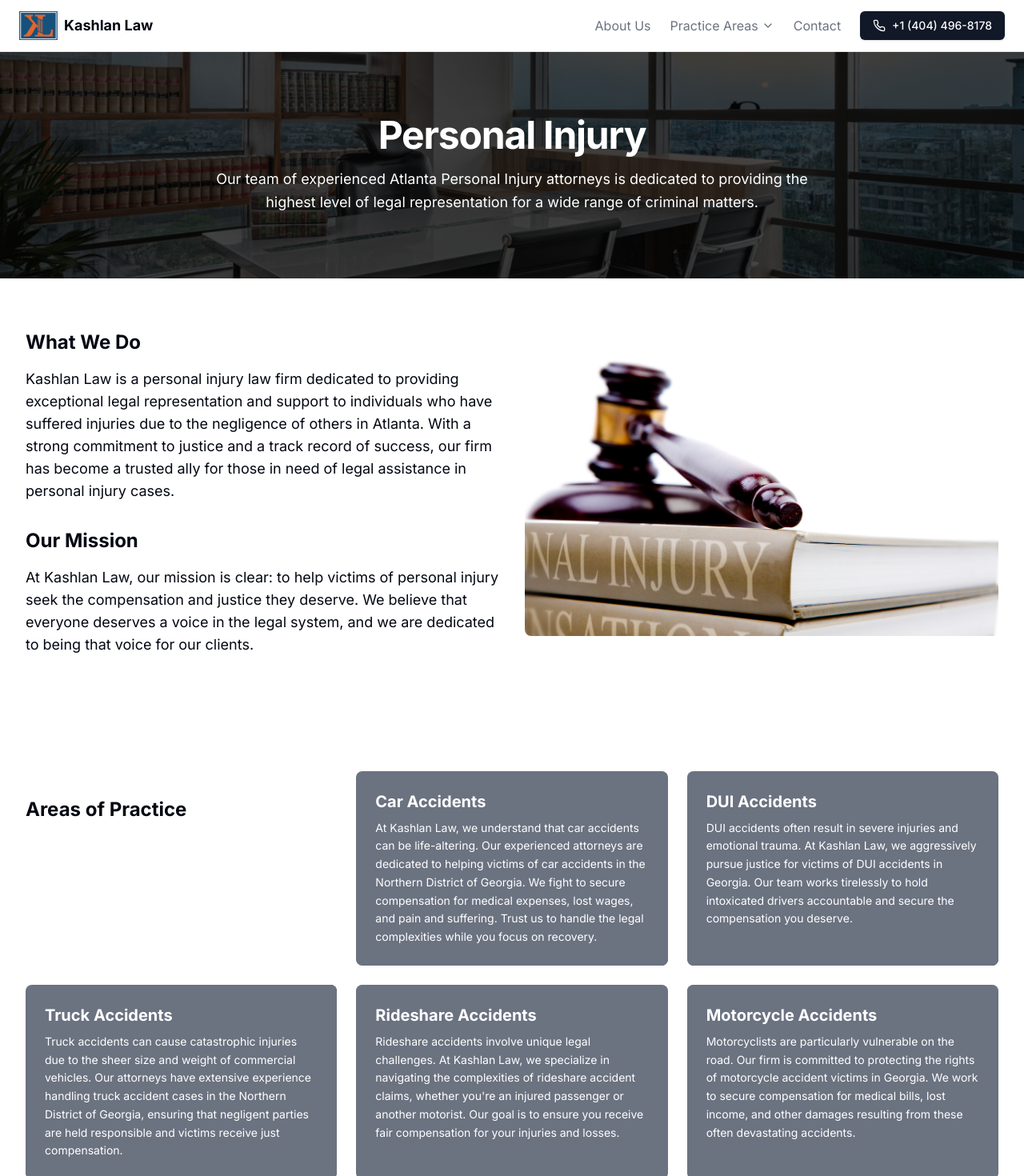
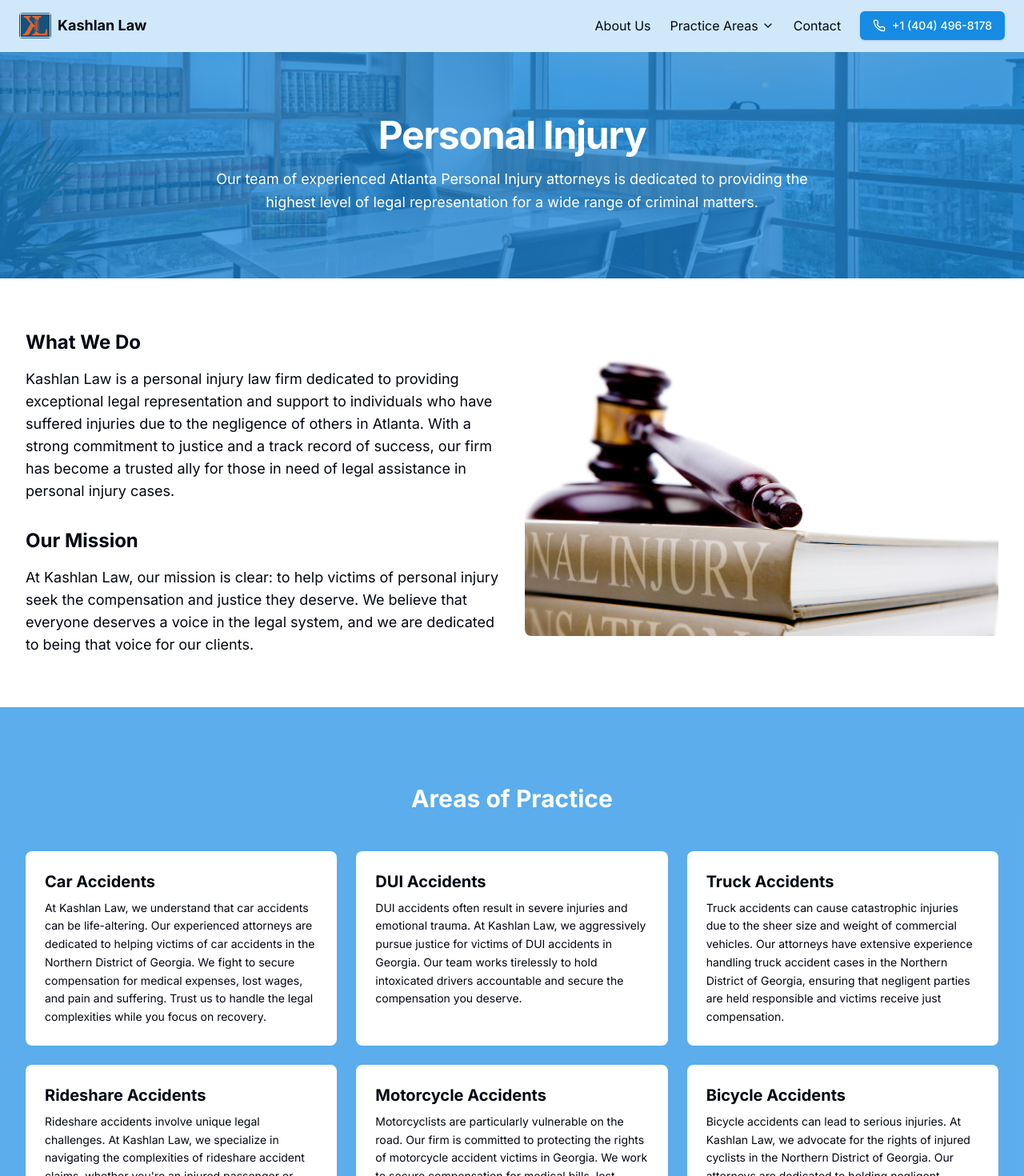
Before and after one commit to ra8200/kashlan-law, a Next.js app: page /personal in a window 1280 px wide. Shown: the top 1470 px of the page at 80% size. Built offline with nearby package versions, Linux system fonts and the light colour scheme.

Commit message:
updated the color of the elements and hopfully fixed the logo issue

```diff
--- a/app/about/page.tsx
+++ b/app/about/page.tsx
@@ -14,7 +14,7 @@ export default function About() {
         className="relative w-full h-[300px] bg-cover bg-center"
         style={{ backgroundImage: "url('/hero2.png')" }}
       >
-        <div className="absolute inset-0 bg-black bg-opacity-50 flex flex-col items-center justify-center">
+        <div className="absolute inset-0 bg-secondary/70 bg-opacity-50 flex flex-col items-center justify-center">
           <h1 className="text-4xl font-bold text-white">Kareem A. Kashlan</h1>
           <Button className="mt-4 bg-white text-gray-700">Get a Free Consultation</Button>
         </div>
--- a/app/criminal/page.tsx
+++ b/app/criminal/page.tsx
@@ -37,7 +37,7 @@ export default function CriminalLaw() {
   return (
     <div className="flex flex-col min-h-dvh">
       <header className="relative w-full bg-[url('/hero2.png')] bg-cover bg-center bg-no-repeat">
-        <div className="absolute inset-0 bg-black/70" />
+        <div className="absolute inset-0 bg-secondary/70" />
         <div className="container py-20 px-4 md:px-6 relative z-10 text-center text-white">
           <h1 className="text-3xl font-bold tracking-tight sm:text-4xl md:text-5xl">Criminal Law</h1>
           <p className="mt-4 max-w-3xl mx-auto text-lg leading-relaxed">
@@ -59,7 +59,7 @@ export default function CriminalLaw() {
                 At Kashlan Law, we believe in the fundamental principle that every individual, is innocent until proven guilty. Our mission is to defend your rights and ensure you receive a fair and just legal process. Specializing in a wide range of criminal defense cases, from violent crimes to financial fraud, our team is equipped with the knowledge and experience to navigate the complexities of the criminal justice system. We are committed to providing personalized and aggressive defense strategies to achieve the best possible outcome for our clients.
               </p>
             </div>
-            <div className="mt-8 md:mt-0 md:w-1/2">
+            <div className="mt-8 md:mt-0 md:w-1/2 bg-secondary/40">
               <Image
                 src="/criminalLaw.png"
                 alt="Team"
@@ -70,15 +70,14 @@ export default function CriminalLaw() {
             </div>
           </div>
         </section>
-        <section className="py-12 md:py-20">
-          <div className="container grid grid-cols-1 sm:grid-cols-2 lg:grid-cols-3 gap-6">
-            <h2 className="mt-8 text-2xl font-bold">Areas of Practice</h2>
+        <section className="py-6 md:py-24 bg-secondary/70">
+          <h2 className="text-3xl font-bold text-center text-white">Areas of Practice</h2>
+          <div className="py-12 container grid grid-cols-1 sm:grid-cols-2 lg:grid-cols-3 gap-6">
             {criminalCardData.map((card, index) => (
               <Card
                 key={index}
                 title={card.title}
                 description={card.description}
-                image={card.image}
                 onClick={() => handleCardClick(index)}
               />
             ))}
--- a/app/layout.tsx
+++ b/app/layout.tsx
@@ -1,6 +1,6 @@
 import type { Metadata } from "next";
 import { Inter as FontSans } from "next/font/google";
-import "./globals.css";
+import "/styles/globals.css";
 import NavBar from "@/components/NavBar";
 import Footer from "@/components/Footer";
 
--- a/app/page.tsx
+++ b/app/page.tsx
@@ -14,7 +14,7 @@ export default function Home() {
     <div className="flex flex-col min-h-dvh">
       <main className="flex-1">
         <section className="relative w-full h-[60vh] md:h-[80vh] bg-[url('/hero.jpg')] bg-cover bg-center">
-          <div className="absolute inset-0 bg-black/50" />
+          <div className="absolute inset-0 bg-secondary/70" />
           <div className="relative h-full flex flex-col items-center justify-center text-center text-primary-foreground px-4 md:px-6">
             <h1 className="text-4xl md:text-6xl font-bold">Kashlan Law</h1>
             <div className="text-lg md:text-2xl mt-4">
@@ -55,9 +55,9 @@ export default function Home() {
             </div>
           </div>
         </section>
-        <section id="practice" className="py-12 md:py-24 bg-gray-300">
+        <section id="practice" className="py-12 md:py-24 bg-secondary/70">
           <div className="container px-4 md:px-6">
-            <h2 className="text-3xl font-bold text-center">Our Practice Areas</h2>
+            <h2 className="text-3xl font-bold text-center text-white">Our Practice Areas</h2>
             <div className="grid grid-cols-1 sm:grid-cols-2 md:grid-cols-3 gap-6 mt-8">
               <Link href="/criminal">
                 <Card>
--- a/app/personal/page.tsx
+++ b/app/personal/page.tsx
@@ -37,7 +37,7 @@ export default function PersonalInjury() {
   return (
     <div className="flex flex-col min-h-dvh">
       <header className="relative w-full bg-[url('/hero2.png')] bg-cover bg-center bg-no-repeat">
-        <div className="absolute inset-0 bg-black/70" />
+        <div className="absolute inset-0 bg-secondary/70" />
         <div className="container py-20 px-4 md:px-6 relative z-10 text-center text-white">
           <h1 className="text-3xl font-bold tracking-tight sm:text-4xl md:text-5xl">Personal Injury</h1>
           <p className="mt-4 max-w-3xl mx-auto text-lg leading-relaxed">
@@ -75,15 +75,14 @@ export default function PersonalInjury() {
           </div>
         </div>
       </section>
-        <section className="py-12 md:py-20">
-          <div className="container grid grid-cols-1 sm:grid-cols-2 lg:grid-cols-3 gap-6">
-            <h2 className="mt-8 text-2xl font-bold">Areas of Practice</h2>
+        <section className="py-6 md:py-24 bg-secondary/70">
+          <h2 className="text-3xl font-bold text-center text-white">Areas of Practice</h2>
+          <div className="py-12 container grid grid-cols-1 sm:grid-cols-2 lg:grid-cols-3 gap-6">
             {personalCardData.map((card, index) => (
               <Card
                 key={index}
                 title={card.title}
                 description={card.description}
-                image={card.image}
                 onClick={() => handleCardClick(index)}
               />
             ))}
--- a/components/Cards.tsx
+++ b/components/Cards.tsx
@@ -3,19 +3,16 @@ import React from 'react';
 interface CardProps {
   title: string;
   description: string;
-  image: string;
   onClick: () => void;
 }
 
-const Card: React.FC<CardProps> = ({ title, description, image, onClick }) => (
+const Card: React.FC<CardProps> = ({ title, description, onClick }) => (
   <div className="relative rounded-lg overflow-hidden cursor-pointer" onClick={onClick}>
     <div
       className="absolute inset-0 bg-cover bg-center bg-no-repeat transition-transform duration-300 ease-in-out transform group-hover:scale-105"
-      style={{ backgroundImage: `url(${image})` }}
     />
-
-    <div className="absolute inset-0 bg-gray-500 group-hover:bg-black/50 transition-colors duration-300 ease-in-out" />
-    <div className="relative z-10 p-6 text-white">
+    <div className="absolute inset-0 bg-white" />
+    <div className="relative z-10 p-6">
       <h3 className="text-xl font-bold">{title}</h3>
       <p className="mt-2 text-sm leading-relaxed">{description}</p>
     </div>
--- a/components/ContactForm.tsx
+++ b/components/ContactForm.tsx
@@ -39,7 +39,7 @@ export default function ContactForm () {
   };
 
   return (
-    <Card>
+    <Card className="bg-secondary/20">
       <CardHeader>
         <CardTitle>Contact Us</CardTitle>
         <CardDescription>Fill out the form below and we will get back to you as soon as possible.</CardDescription>
@@ -76,7 +76,7 @@ export default function ContactForm () {
             <Label htmlFor="description">Description</Label>
             <Textarea id="description" value={description} onChange={(e) => setDescription(e.target.value)} placeholder="Describe your legal matter" className="min-h-[100px]" />
           </div>
-          <Button type="submit">Submit</Button>
+          <Button type="submit" className="bg-secondary">Submit</Button>
         </form>
       </CardContent>
     </Card>
--- a/components/NavBar.tsx
+++ b/components/NavBar.tsx
@@ -28,25 +28,24 @@ export default function NavBar() {
   }, [pathname]);
 
   return (
-    <header className="w-full bg-white border-b">
+    <header className="w-full bg-secondary/20 border-b">
       <div className="container flex items-center justify-between h-16 px-4 md:px-6">
         <Link href="/" className="flex items-center gap-2" prefetch={false}>
           <Image
-            src="/Logo.png"
-            alt="Logo"
-            width={192}
-            height={160}
-            className="w-12 h-10 object-contain"
-            priority
+            src="/klLogo.png"
+            height={40}
+            width={40}
+            alt="Kabob Law Logo"
+            className="w-10 h-8 rounded"
           />
           <span className="text-lg font-bold">Kashlan Law</span>
         </Link>
         <nav className="hidden md:flex items-center gap-6">
-          <Link href="/about" className="text-muted-foreground hover:text-foreground" prefetch={false}>
+          <Link href="/about" className="hover:text-foreground" prefetch={false}>
             About Us
           </Link>
           <DropdownMenu open={isDropdownOpen} onOpenChange={setIsDropdownOpen}>
-            <DropdownMenuTrigger className="flex items-center gap-1 text-muted-foreground hover:text-foreground">
+            <DropdownMenuTrigger className="flex items-center gap-1 hover:text-foreground">
               Practice Areas
               <ChevronDownIcon className="w-4 h-4" />
             </DropdownMenuTrigger>
@@ -63,12 +62,12 @@ export default function NavBar() {
               </DropdownMenuItem>
             </DropdownMenuContent>
           </DropdownMenu>
-          <Link href="/contact" className="text-muted-foreground hover:text-foreground" prefetch={false}>
+          <Link href="/contact" className="hover:text-foreground" prefetch={false}>
             Contact
           </Link>
           <Button
             onClick={() => window.location.href = 'tel:+14044968178'}
-            className="inline-flex items-center gap-2 h-9 rounded-md bg-primary px-4 py-2 text-sm font-medium text-primary-foreground shadow transition-colors hover:bg-primary/90 focus-visible:outline-none focus-visible:ring-1 focus-visible:ring-ring disabled:pointer-events-none disabled:opacity-50"
+            className="inline-flex items-center gap-2 h-9 rounded-md bg-secondary px-4 py-2 text-sm font-medium text-white shadow transition-colors hover:bg-secondary/90 focus-visible:outline-none focus-visible:ring-1 focus-visible:ring-ring disabled:pointer-events-none disabled:opacity-50"
           >
             <PhoneIcon className="w-4 h-4" />
             +1 (404) 496-8178
@@ -76,21 +75,21 @@ export default function NavBar() {
         </nav>
         <Sheet open={isSheetOpen} onOpenChange={setIsSheetOpen}>
           <SheetTrigger asChild>
-            <Button variant="outline" size="icon" className="md:hidden">
-              <MenuIcon className="w-6 h-6" />
+            <Button variant="outline" size="icon" className="md:hidden bg-secondary">
+              <MenuIcon className="w-6 h-6 text-white" />
               <span className="sr-only">Toggle navigation menu</span>
             </Button>
           </SheetTrigger>
           <SheetContent side="right" className="md:hidden">
             <div className="grid gap-4 p-4">
-            <Link href="/" className="text-muted-foreground hover:text-foreground" prefetch={false} onClick={handleSheetClose}>
+            <Link href="/" className="hover:text-foreground" prefetch={false} onClick={handleSheetClose}>
                 Home
               </Link>
-              <Link href="/about" className="text-muted-foreground hover:text-foreground" prefetch={false} onClick={handleSheetClose}>
+              <Link href="/about" className="hover:text-foreground" prefetch={false} onClick={handleSheetClose}>
                 About Us
               </Link>
               <DropdownMenu open={isDropdownOpen} onOpenChange={setIsDropdownOpen}>
-                <DropdownMenuTrigger className="flex items-center gap-1 text-muted-foreground hover:text-foreground">
+                <DropdownMenuTrigger className="flex items-center gap-1 hover:text-foreground">
                   Practice Areas
                   <ChevronDownIcon className="w-4 h-4" />
                 </DropdownMenuTrigger>
@@ -107,14 +106,14 @@ export default function NavBar() {
                   </DropdownMenuItem>
                 </DropdownMenuContent>
               </DropdownMenu>
-              <Link href="/contact" className="text-muted-foreground hover:text-foreground" prefetch={false} onClick={handleSheetClose}>
+              <Link href="/contact" className="hover:text-foreground" prefetch={false} onClick={handleSheetClose}>
                 Contact
               </Link>
             </div>
             <div className="mt-auto">
               <Link
                 href="tel:+14044968178"
-                className="inline-flex w-full items-center gap-2 h-9 rounded-md bg-primary px-4 py-2 text-sm font-medium text-primary-foreground shadow transition-colors hover:bg-primary/90 focus-visible:outline-none focus-visible:ring-1 focus-visible:ring-ring disabled:pointer-events-none disabled:opacity-50"
+                className="inline-flex w-full items-center gap-2 h-9 rounded-md bg-secondary px-4 py-2 text-sm font-medium text-white shadow transition-colors hover:bg-secondary/90 focus-visible:outline-none focus-visible:ring-1 focus-visible:ring-ring disabled:pointer-events-none disabled:opacity-50"
                 prefetch={false}
               >
                 <PhoneIcon className="w-4 h-4" />
--- a/app/globals.css
+++ b/styles/globals.css
@@ -12,7 +12,7 @@
     --popover-foreground: 224 71.4% 4.1%;
     --primary: 220.9 39.3% 11%;
     --primary-foreground: 210 20% 98%;
-    --secondary: 220 14.3% 95.9%;
+    --secondary: 206 82% 49%;
     --secondary-foreground: 220.9 39.3% 11%;
     --muted: 220 14.3% 95.9%;
     --muted-foreground: 220 8.9% 46.1%;
```
Also changed, not shown: components/Footer.tsx (+8 -8 lines), components/PopupCard.tsx (+4 -5 lines), Practice-Areas.txt (deleted), public/klLogo.png (renamed from public/Logo.PNG), 1 other file (tests, documents, lock files or other folders).
